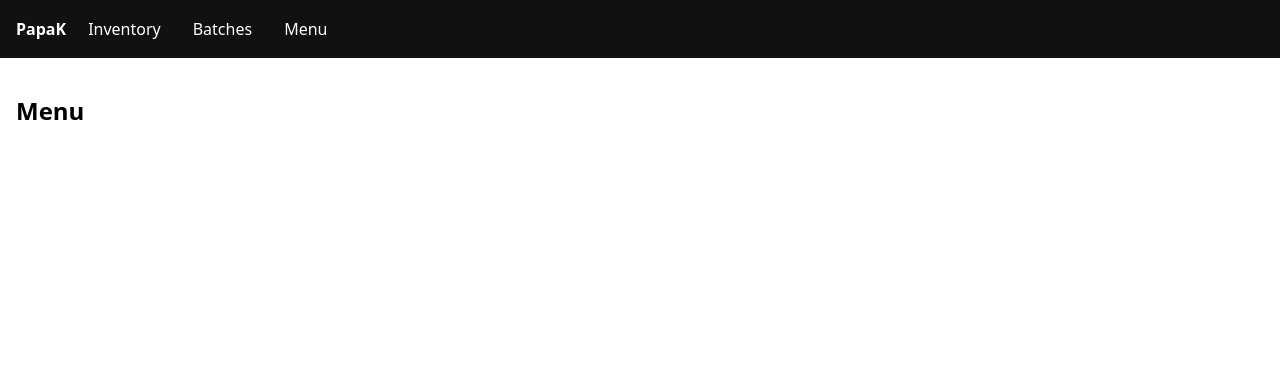
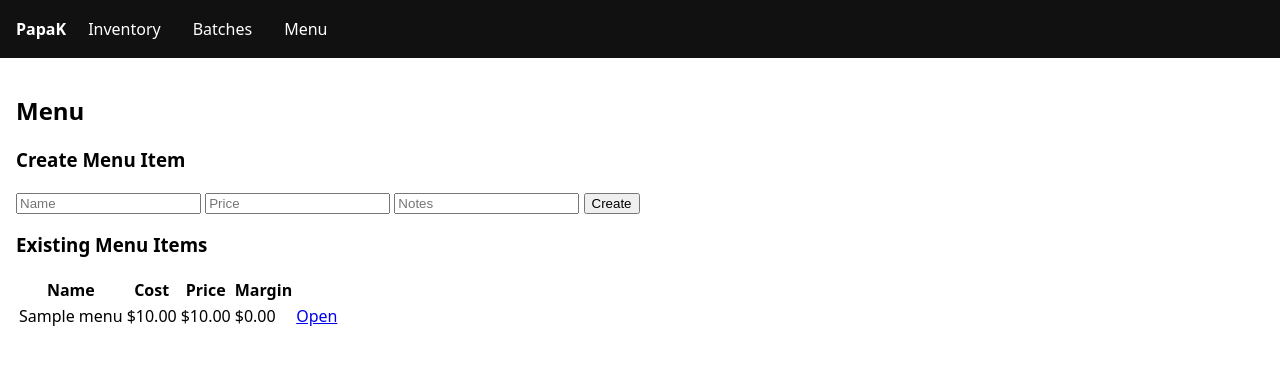
Before and after one commit to Ronnie2133/xcpstarter, a Python web app: template templates/menu.html in a window 1280 px wide. Shown: the top 365 px of the page. Run offline with Jinja, Linux system fonts and the light colour scheme; the template is opened without the code that fills it: most values are stand-ins (such as "Sample title", 1, 10 or a date in 2020).

Commit message:
Update menu.html

```diff
--- a/templates/menu.html
+++ b/templates/menu.html
@@ -1 +1,27 @@
-{% extends 'layout.html' %}{% block content %}<h2>Menu</h2>{% endblock %}
+{% extends 'layout.html' %}
+{% block content %}
+<h2>Menu</h2>
+<h3>Create Menu Item</h3>
+<form method="post">
+  <input name="name" placeholder="Name" required>
+  <input name="price" type="number" step="0.01" placeholder="Price" required>
+  <input name="notes" placeholder="Notes">
+  <button>Create</button>
+</form>
+<h3>Existing Menu Items</h3>
+<table>
+  <tr><th>Name</th><th>Cost</th><th>Price</th><th>Margin</th><th></th></tr>
+  {% for m in menu %}
+    {% set margin = (m.price - m.cost) if (m.price is not none) else 0 %}
+    <tr>
+      <td>{{ m.name }}</td>
+      <td>${{ '%.2f'|format(m.cost) }}</td>
+      <td>${{ '%.2f'|format(m.price) }}</td>
+      <td>${{ '%.2f'|format(margin) }}</td>
+      <td><a href="{{ url_for('menu_detail', menu_id=m.id) }}">Open</a></td>
+    </tr>
+  {% else %}
+    <tr><td colspan="5">No menu items yet.</td></tr>
+  {% endfor %}
+</table>
+{% endblock %}
```
